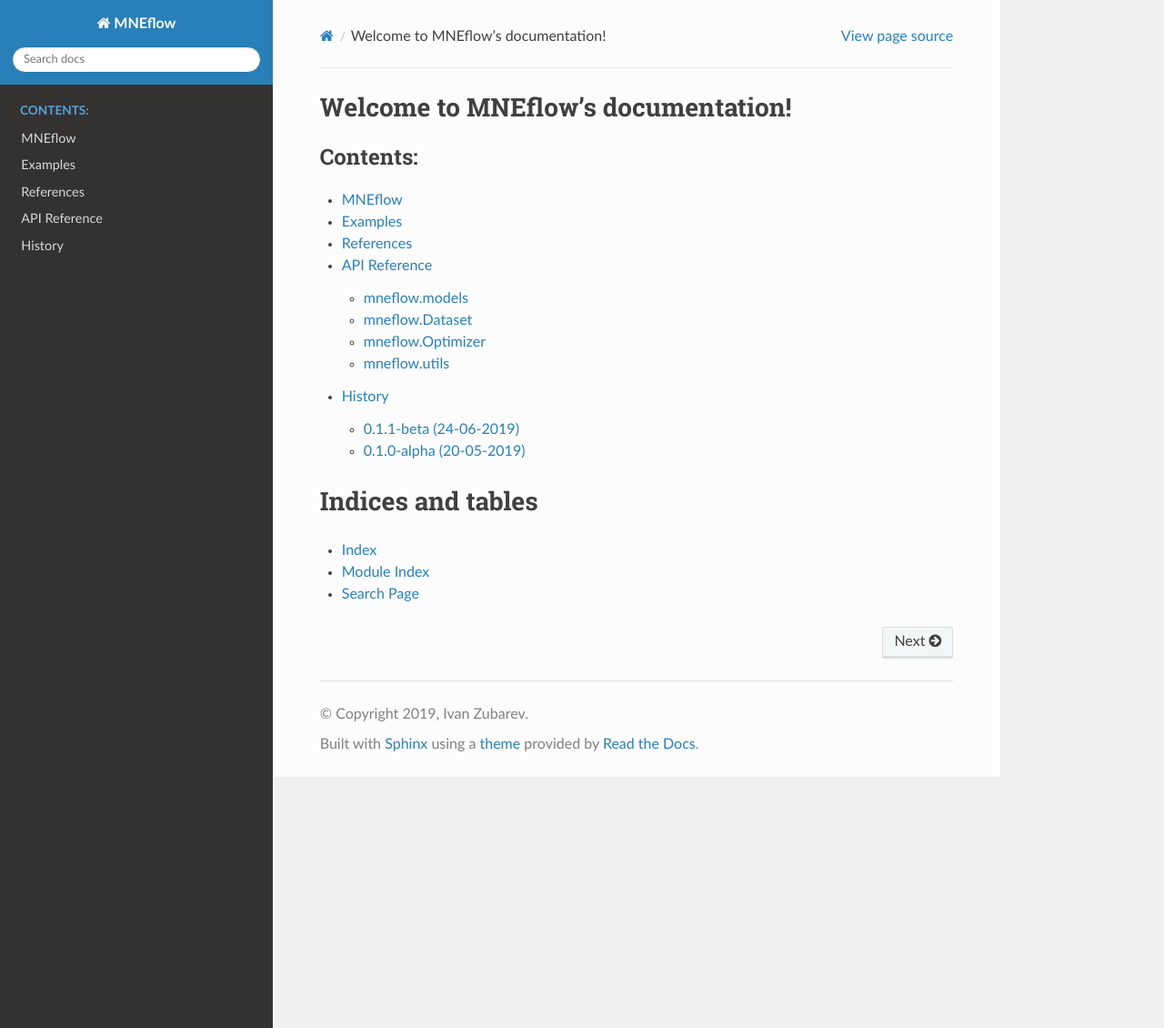
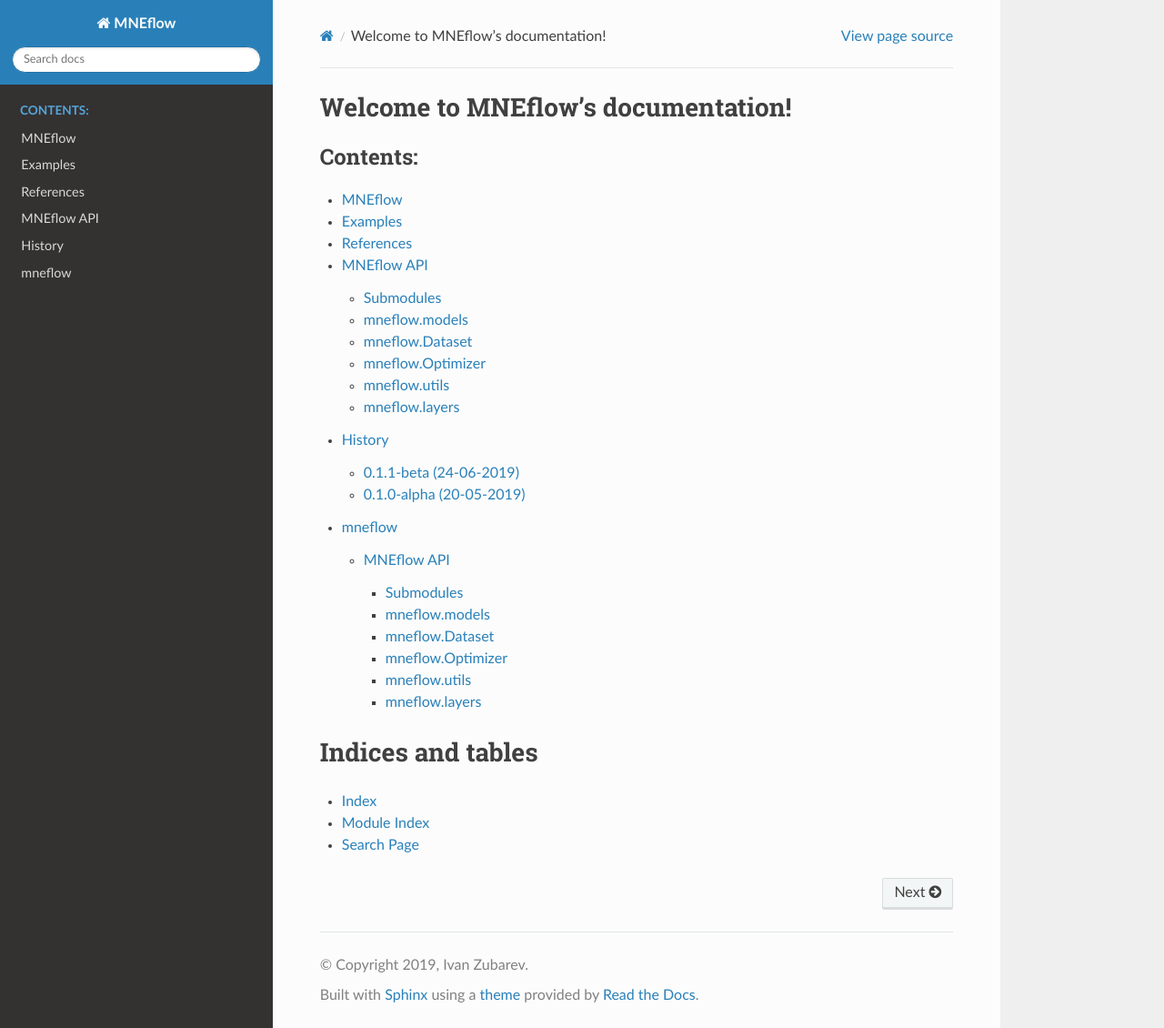
Before and after one commit to zubara/mneflow, a Sphinx documentation site: the page built from docs/index.rst, in a window 1280 px wide and 1130 px high. Shown: the whole window at 91% size. Built offline with Sphinx 7.4.7 and the Read the Docs theme 2.0.0, drawn with Linux system fonts in a browser that asks for light colours.

Commit message:
update docs fot rtd, again

```diff
--- a/docs/conf.py
+++ b/docs/conf.py
@@ -22,7 +22,7 @@ copyright = '2019, Ivan Zubarev'
 author = 'Ivan Zubarev'
 
 # The full version, including alpha/beta/rc tags
-release = '0.2-beta'
+release = '0.1.1-beta'
 
 def skip(app, what, name, obj, would_skip, options):
     if name == "__init__":
--- a/docs/index.rst
+++ b/docs/index.rst
@@ -13,6 +13,7 @@ Welcome to MNEflow's documentation!
    intro
    mneflow
    changelog
+   modules
 
 
 
--- a/docs/mneflow.rst
+++ b/docs/mneflow.rst
@@ -1,5 +1,13 @@
-API Reference
-=============
+MNEflow API
+===========
+
+Submodules
+----------
+
+.. automodule:: mneflow
+    :members:
+    :undoc-members:
+    :show-inheritance:
 
 mneflow.models
 --------------
@@ -36,3 +47,12 @@ mneflow.utils
     :members:
     :undoc-members:
     :show-inheritance:
+
+
+mneflow.layers
+--------------
+
+.. automodule:: mneflow.layers
+    :members:
+    :undoc-members:
+    :show-inheritance:
```
Also changed, not shown: other parts of docs/mneflow.rst (+4 -1 lines), docs/requirements.txt (added, +13 -0 lines), .readthedocs.yml, 15 other files.
